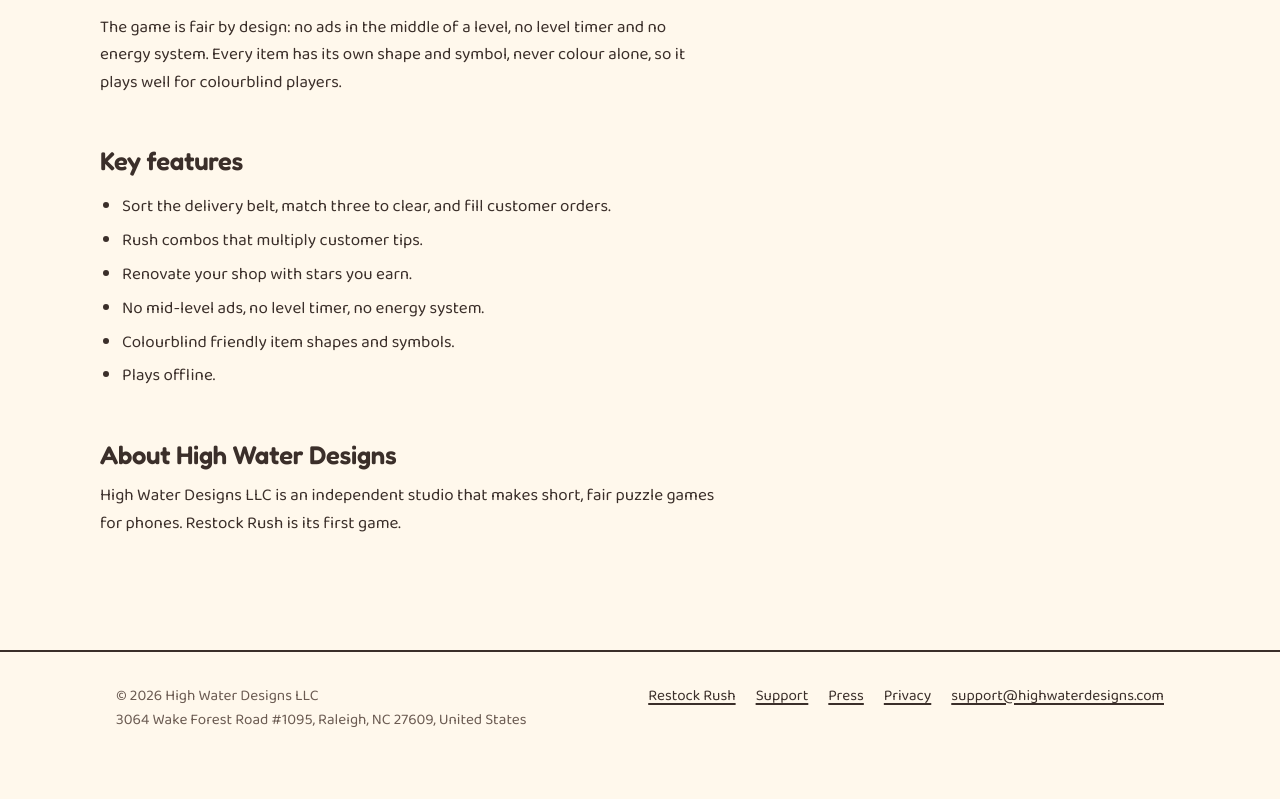
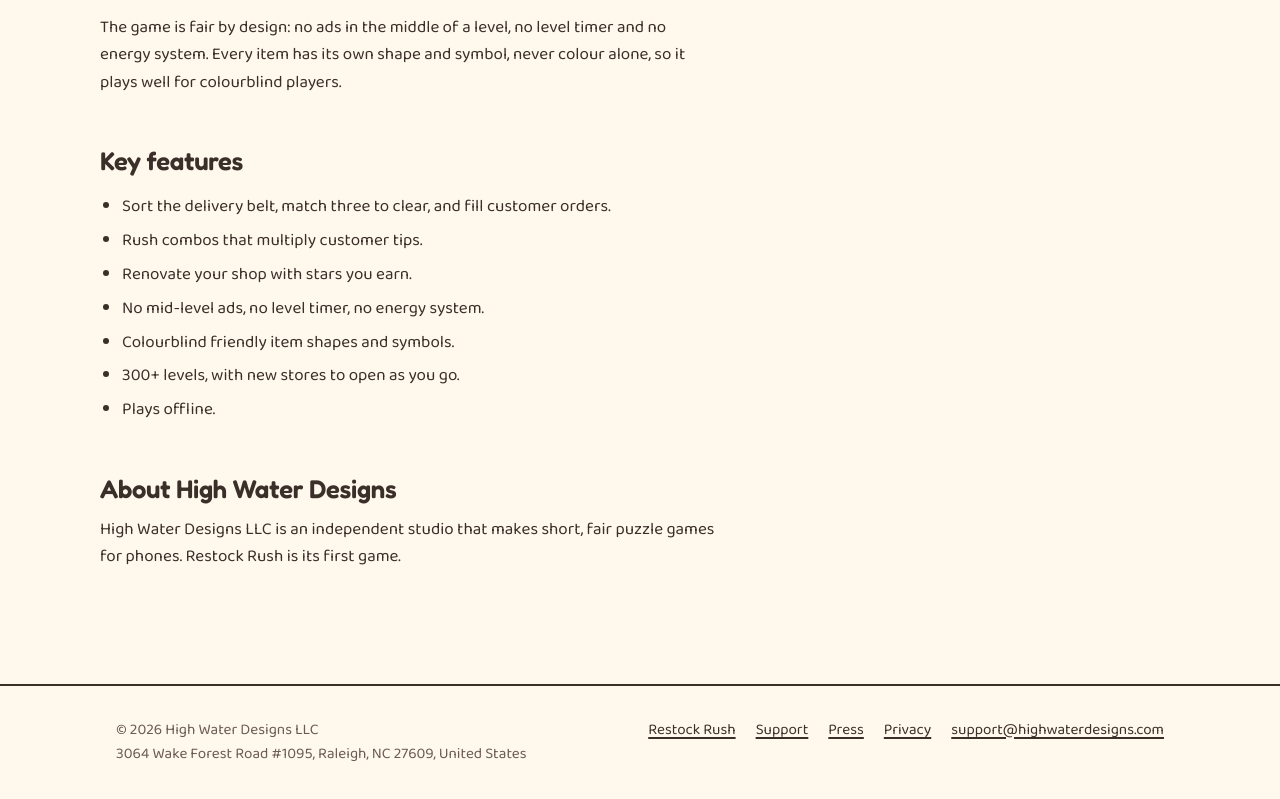
Before and after one commit to High-Water-Designs-LLC/high-water-designs-llc.github.io, a plain HTML site: page press/index.html in a window 1280 px wide. Shown: the part 1434-2233 px from the top of the page. Drawn offline with Linux system fonts and the light colour scheme.

Commit message:
Restock Rush page and press kit: 300+ levels, matching the store listing
Co-Authored-By: Claude Opus 5.5 <noreply@anthropic.com>
Claude-Session: https://claude.ai/code/session_01U3JMMwz44n5xr8eRBFoF4B

```diff
--- a/press/index.html
+++ b/press/index.html
@@ -73,6 +73,7 @@
           <li>Renovate your shop with stars you earn.</li>
           <li>No mid-level ads, no level timer, no energy system.</li>
           <li>Colourblind friendly item shapes and symbols.</li>
+          <li>300+ levels, with new stores to open as you go.</li>
           <li>Plays offline.</li>
         </ul>
 
```
Also changed, not shown: restockrush/index.html (+1 -0 lines).
